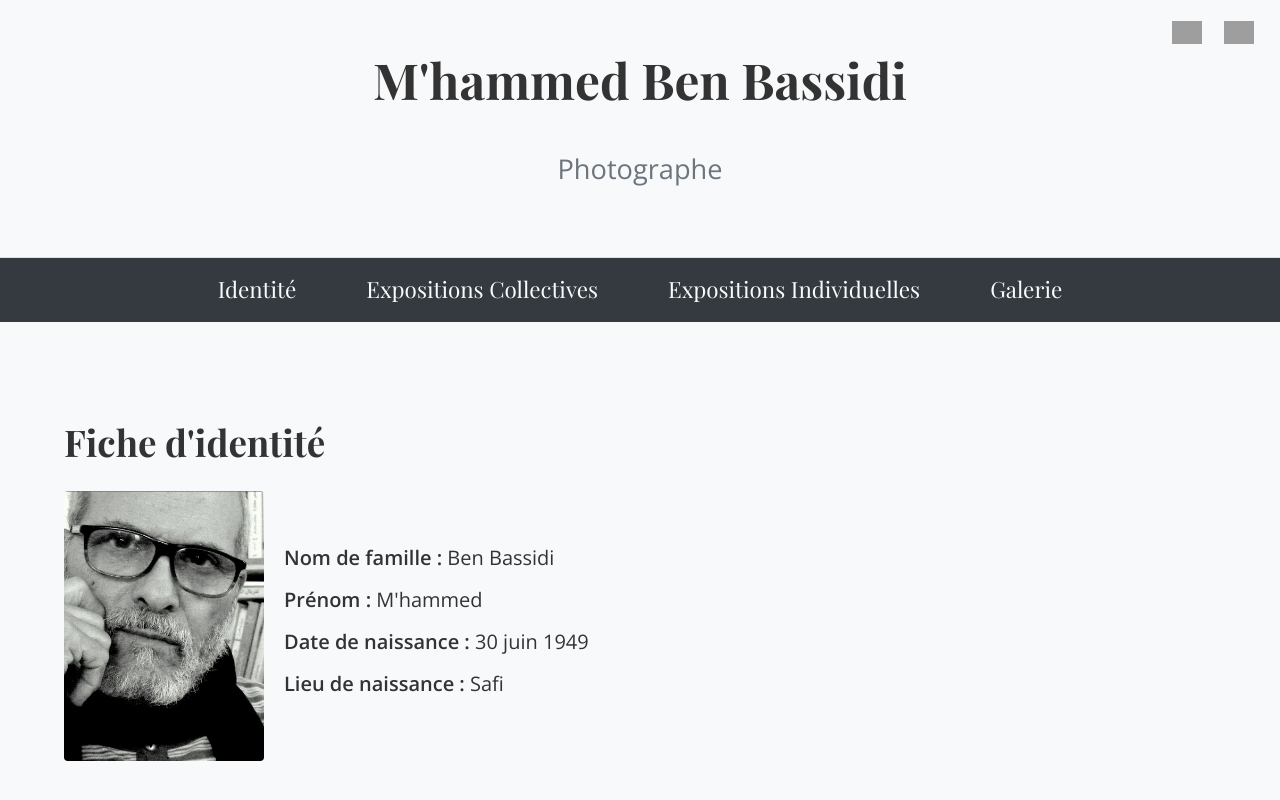
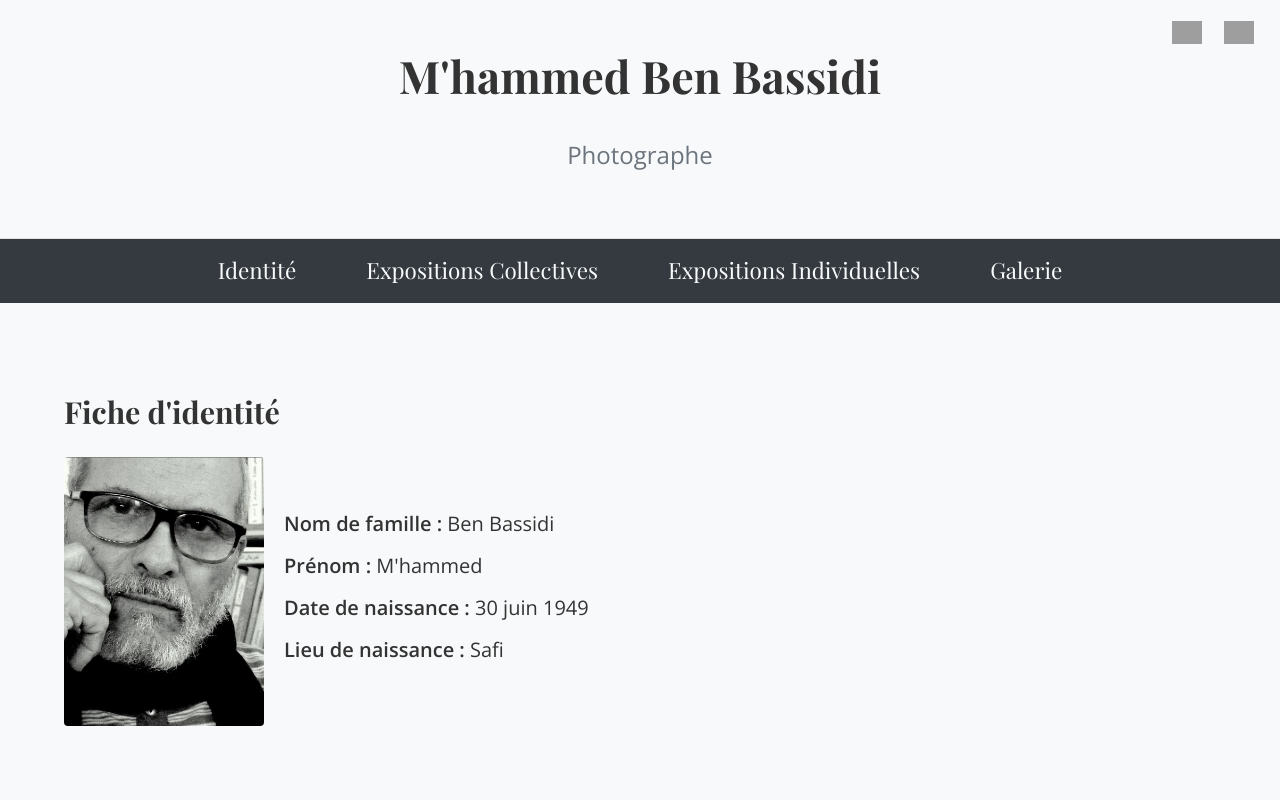
Before and after one commit to Yoann-dev0711/mhammed.benbassidi, a plain HTML site: page index.html in a window 1280 px wide. Shown: the top 800 px of the page. Drawn offline with nearby package versions, Linux system fonts and the light colour scheme; grey boxes are pictures that could not be loaded.

Commit message:
Update index.html

```diff
--- a/index.html
+++ b/index.html
@@ -39,12 +39,12 @@
         }
         header h1 {
             font-family: 'Playfair Display', serif;
-            font-size: 3.1rem;
+            font-size: 2.8rem;
             margin: 0;
             color: var(--primary-color);
         }
         header p {
-            font-size: 1.7rem;
+            font-size: 1.5rem;
             color: var(--secondary-color);
         }
         nav {
@@ -86,7 +86,7 @@
         }
         section h2 {
             font-family: 'Playfair Display', serif;
-            font-size: 2.3rem;
+            font-size: 1.9rem;
             margin-bottom: 20px;
             color: var(--primary-color);
         }
@@ -114,7 +114,7 @@
         }
         .copyright-notice {
             text-align: center;
-            font-size: 1.2rem;
+            font-size: 1.1rem;
             color: var(--secondary-color);
             margin-top: 10px;
             width: 100%;
@@ -144,7 +144,7 @@
             text-align: center;
             padding: 20px;
             margin-top: 40px;
-            font-size: 1.2rem;
+            font-size: 1.1rem;
         }
         .lang-switcher {
             position: absolute;
@@ -240,7 +240,7 @@
                 <li>1990: Juillet - Complexe Elqods à Meknès Maroc</li>
                 <li>1990: <strong>Premier Prix</strong> au 4ème salon national de photographie à Kenitra Maroc</li>
                 <li>1989: Festival Paris 89 France</li>
-                <li>1988: <strong>Premier Prix</strong>au 2ème salon national de photographie à Kenitra Maroc</li>
+                <li>1988: <strong>Premier Prix</strong> au 2ème salon national de photographie à Kenitra Maroc</li>
                 <li>1979: Centre Culturel Français (CCF) à Casablanca Maroc</li>
                 <li>1978: Centre Culturel Français (CCF) à Casablanca Maroc</li>
             </ul>
```
